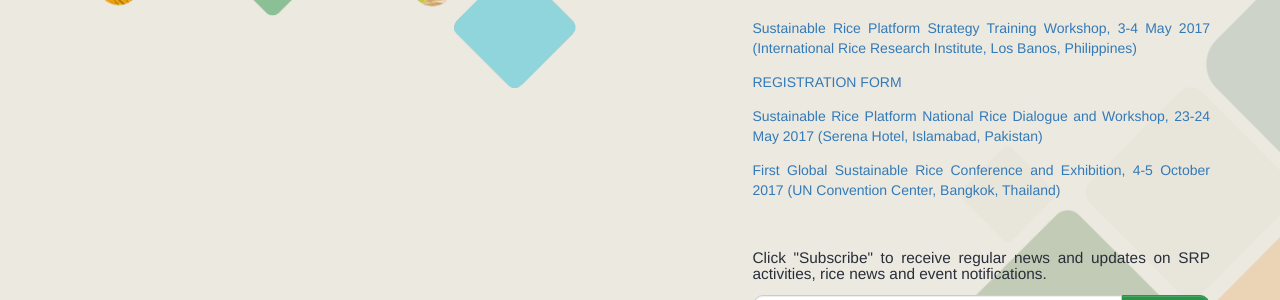
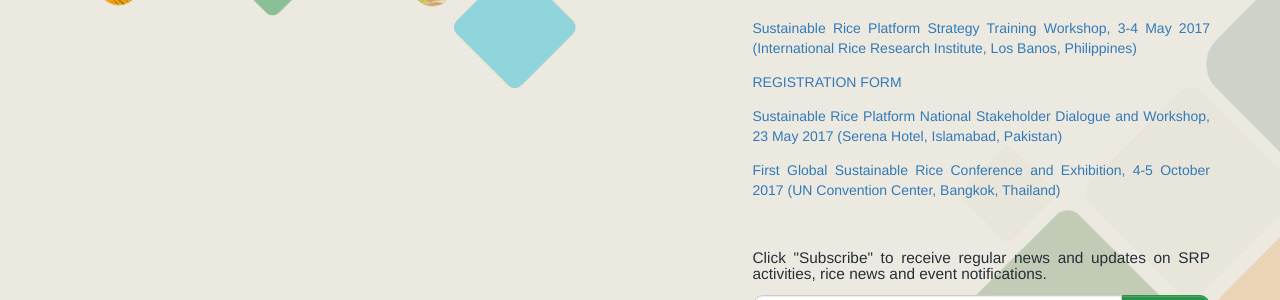
Before and after one commit to sustainablericeplatform/sustainablericeplatform.github.io, a Jekyll site: the page built from index.html, in a window 1280 px wide. Shown: the part 1055-1355 px from the top of the page. Built offline with Jekyll 4.4.1, drawn with Linux system fonts in a browser that asks for light colours.

Commit message:
Update index.html

```diff
--- a/index.html
+++ b/index.html
@@ -22,7 +22,7 @@
                 <h2 class="green">Upcoming Events</h2>
                 <p><a href="/assets/docs/Sustainable Rice Platform Training Strategy Workshop 2017.pdf" target="_blank">Sustainable Rice Platform Strategy Training Workshop, 3-4 May 2017 (International Rice Research Institute, Los Banos, Philippines)</a></p>
                 <p><a href="/assets/docs/Registration Form_Sustainable Rice Platform Training Strategy Workshop 2017.pdf" target="_blank">REGISTRATION FORM</a></p>
-                <p><a href="http://www.sustainablerice.org/assets/docs/Registration%20Form_Sustainable%20Rice%20Platform%20Training%20Strategy%20Workshop%202017.pdf" target="_blank">Sustainable Rice Platform National Rice Dialogue and Workshop, 23-24 May 2017 (Serena Hotel, Islamabad, Pakistan)</a></p>
+                <p><a href="/assets/docs/SRP National Stakeholder Dialogue and Workshop - Islamabad 23 May 2017_w... form.pdf" target="_blank">Sustainable Rice Platform National Stakeholder Dialogue and Workshop, 23 May 2017 (Serena Hotel, Islamabad, Pakistan)</a></p>
                 <p><a href="http://www.sustainablericeconference.org" target="_blank">First Global Sustainable Rice Conference and Exhibition, 4-5 October 2017 (UN Convention Center, Bangkok, Thailand)</a></p>
                 <div class="subscribe-wrapper" style="margin-top: 50px;">
                     <p style="line-height: 1;"><small>Click "Subscribe" to receive regular news and updates on SRP activities, rice news and event notifications.</small></p>
```
